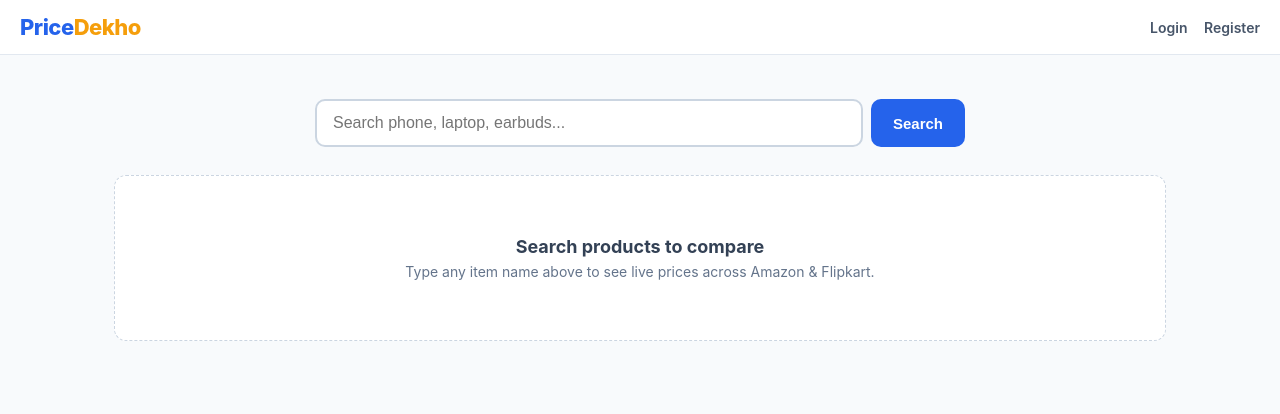
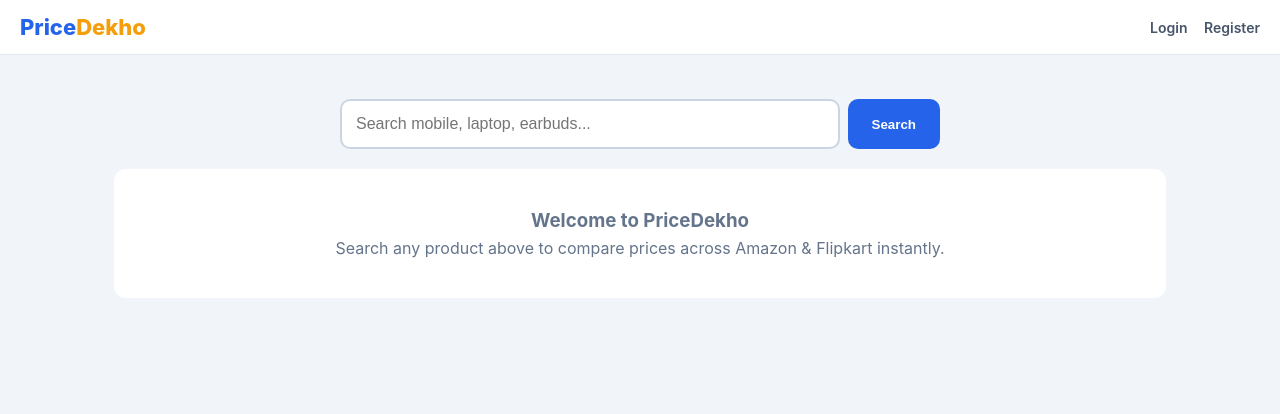
Before and after one commit to fuzail-cmd/pricefinder, a Flask app: page / in a window 1280 px wide. Shown: the top 414 px of the page. Run offline with Flask 3, Linux system fonts and the light colour scheme.

Commit message:
Update index.html

```diff
--- a/templates/index.html
+++ b/templates/index.html
@@ -3,7 +3,7 @@
 <head>
   <meta charset="UTF-8">
   <meta name="viewport" content="width=device-width, initial-scale=1.0, maximum-scale=1.0, user-scalable=no">
-  <title>PriceDekho - Compare Prices & Earn Rewards</title>
+  <title>PriceDekho - Price Comparison & Deals</title>
   <style>
     * {
       box-sizing: border-box;
@@ -12,8 +12,8 @@
     }
 
     body {
-      font-family: -apple-system, BlinkMacSystemFont, "Segoe UI", Roboto, Oxygen, Ubuntu, Cantarell, sans-serif;
-      background-color: #f8fafc;
+      font-family: -apple-system, BlinkMacSystemFont, "Segoe UI", Roboto, sans-serif;
+      background-color: #f1f5f9;
       color: #0f172a;
       padding-bottom: 50px;
     }
@@ -36,7 +36,6 @@
       font-weight: 800;
       color: #2563eb;
       text-decoration: none;
-      letter-spacing: -0.5px;
     }
 
     .brand span {
@@ -60,67 +59,55 @@
     }
 
     /* Search Box */
-    .search-wrapper {
-      margin: 20px auto 28px auto;
-      max-width: 650px;
+    .search-box {
+      margin: 20px auto;
+      max-width: 600px;
+      display: flex;
+      gap: 8px;
     }
 
-    .search-form {
-      display: flex;
-      gap: 8px;
-      width: 100%;
-    }
-
-    .search-input {
+    .search-box input {
       flex: 1;
-      padding: 13px 16px;
-      font-size: 16px; /* 16px prevent karta hai iOS zoom-in glitch */
+      padding: 14px;
+      font-size: 16px;
       border: 2px solid #cbd5e1;
       border-radius: 10px;
       outline: none;
       background: #ffffff;
-      color: #0f172a;
-      transition: border-color 0.2s;
     }
 
-    .search-input:focus {
+    .search-box input:focus {
       border-color: #2563eb;
     }
 
-    .search-btn {
-      padding: 13px 22px;
+    .search-box button {
+      padding: 14px 24px;
       background: #2563eb;
-      color: #ffffff;
+      color: white;
       border: none;
       border-radius: 10px;
-      font-size: 15px;
       font-weight: 700;
       cursor: pointer;
-      white-space: nowrap;
-      transition: background 0.2s;
     }
 
-    .search-btn:hover {
-      background: #1d4ed8;
-    }
-
-    .query-title {
-      font-size: 18px;
+    .query-banner {
+      font-size: 17px;
       font-weight: 700;
-      margin-bottom: 16px;
+      margin: 15px 0;
       color: #334155;
     }
 
-    /* Responsive Grid Layout */
-    .deals-grid {
-      display: grid;
-      grid-template-columns: repeat(2, 1fr); /* Mobile screen par exact 2 columns */
+    /* Responsive Grid */
+    .grid {
+      display: grid !important;
+      grid-template-columns: repeat(2, 1fr);
       gap: 12px;
+      width: 100%;
     }
 
     @media (min-width: 768px) {
-      .deals-grid {
-        grid-template-columns: repeat(3, 1fr); /* Tablet */
+      .grid {
+        grid-template-columns: repeat(3, 1fr);
         gap: 20px;
       }
       .container {
@@ -193,139 +172,95 @@
       display: -webkit-box;
       -webkit-line-clamp: 2;
       -webkit-box-orient: vertical;
-      margin-bottom: 8px;
-      color: #334155;
+      margin-bottom: 6px;
+      color: #1e293b;
     }
 
     .card-price {
       font-size: 15px;
       font-weight: 800;
       color: #16a34a;
-      margin-bottom: 12px;
-      white-space: nowrap;
-      overflow: hidden;
-      text-overflow: ellipsis;
+      margin-bottom: 10px;
     }
 
     .buy-btn {
       display: block;
       text-align: center;
-      padding: 10px 8px;
+      padding: 10px;
       font-size: 13px;
       font-weight: 700;
       color: #ffffff;
       text-decoration: none;
       border-radius: 8px;
-      transition: opacity 0.2s;
     }
 
-    .buy-btn:hover {
-      opacity: 0.9;
-    }
+    .buy-btn.amazon { background: #f59e0b; color: #111827; }
+    .buy-btn.flipkart { background: #2563eb; color: #ffffff; }
 
-    .buy-btn.amazon {
-      background: #f59e0b;
-      color: #111827;
-    }
-
-    .buy-btn.flipkart {
-      background: #2563eb;
-      color: #ffffff;
-    }
-
-    /* Blank States */
-    .empty-box {
+    .info-card {
+      background: white;
+      padding: 40px 20px;
       text-align: center;
-      padding: 60px 20px;
-      background: #ffffff;
       border-radius: 12px;
-      border: 1px dashed #cbd5e1;
       color: #64748b;
-      margin-top: 10px;
-    }
-
-    .empty-box h3 {
-      font-size: 18px;
-      color: #334155;
-      margin-bottom: 6px;
-    }
-
-    .empty-box p {
-      font-size: 14px;
     }
   </style>
 </head>
 <body>
 
-  <!-- Top Navbar -->
   <header class="navbar">
     <a href="/" class="brand">Price<span>Dekho</span></a>
-    <nav class="nav-links">
+    <div class="nav-links">
       {% if current_user.is_authenticated %}
-        <span style="font-size: 14px; font-weight: 600; color: #0f172a;">Hi, {{ current_user.name }}</span>
+        <span>Hi, {{ current_user.name }}</span>
         <a href="/logout">Logout</a>
       {% else %}
         <a href="/login">Login</a>
         <a href="/signup">Register</a>
       {% endif %}
-    </nav>
+    </div>
   </header>
 
   <main class="container">
-    <!-- Search Bar -->
-    <div class="search-wrapper">
-      <form action="/" method="GET" class="search-form">
-        <input
-          type="text"
-          name="q"
-          class="search-input"
-          value="{{ query }}"
-          placeholder="Search phone, laptop, earbuds..."
-          required
-        >
-        <button type="submit" class="search-btn">Search</button>
+    <form action="/" method="GET" class="search-box">
+      <input type="text" name="q" value="{{ query }}" placeholder="Search mobile, laptop, earbuds..." required>
+      <button type="submit">Search</button>
     </form>
+
+    {% if query %}
+      <div class="query-banner">
+        Showing comparisons for: "<strong>{{ query }}</strong>"
       </div>
 
-    <!-- Results Section -->
-    {% if query %}
-      <div class="query-title">Showing results for: <strong>"{{ query }}"</strong></div>
-    {% endif %}
-
-    {% if deals %}
-      <div class="deals-grid">
+      {% if deals and deals|length > 0 %}
+        <div class="grid">
           {% for deal in deals %}
             <div class="card">
               <div>
                 <span class="badge {{ deal.store|lower }}">{{ deal.store }}</span>
-              <div class="card-img-wrap">
-                <img src="{{ deal.image }}" alt="{{ deal.title }}" loading="lazy">
+                <div class="img-box">
+                  <img src="{{ deal.image }}" alt="{{ deal.title }}">
                 </div>
-              <div class="card-title" title="{{ deal.title }}">{{ deal.title }}</div>
+                <div class="card-title">{{ deal.title }}</div>
                 <div class="card-price">{{ deal.price_raw }}</div>
               </div>
 
-            <!-- Direct Product Deep-link -->
-            <a
-              href="{{ deal.affiliate_url }}"
-              target="_blank"
-              rel="noopener noreferrer"
-              class="buy-btn {{ deal.store|lower }}"
-            >
-              Buy on {{ deal.store }}
+              <a href="{{ deal.affiliate_url }}" target="_blank" rel="noopener noreferrer" class="buy-btn {{ deal.store|lower }}">
+                Check on {{ deal.store }}
               </a>
             </div>
           {% endfor %}
         </div>
-    {% elif query %}
-      <div class="empty-box">
-        <h3>No direct results found</h3>
-        <p>Please try searching with a more general brand or model name.</p>
+      {% else %}
+        <div class="info-card">
+          <p>No products returned. Please try searching another term.</p>
         </div>
+      {% endif %}
+
     {% else %}
-      <div class="empty-box">
-        <h3>Search products to compare</h3>
-        <p>Type any item name above to see live prices across Amazon & Flipkart.</p>
+      <div class="info-card">
+        <h3>Welcome to PriceDekho</h3>
+        <p style="margin-top: 6px;">Search any product above to compare prices across Amazon & Flipkart instantly.</p>
       </div>
     {% endif %}
   </main>
```
Also changed, not shown: other parts of templates/index.html (+14 -22 lines). Lines whose indentation alone changed are shown as unchanged.
